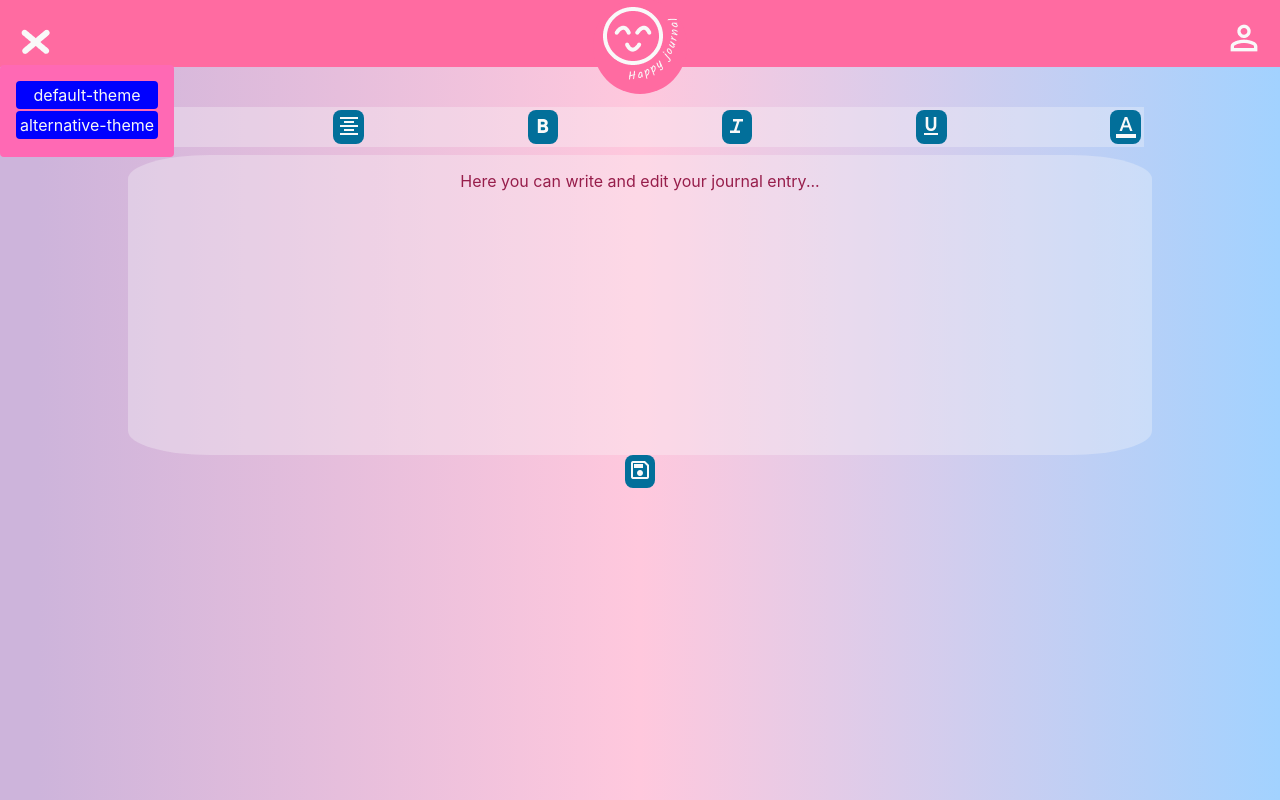
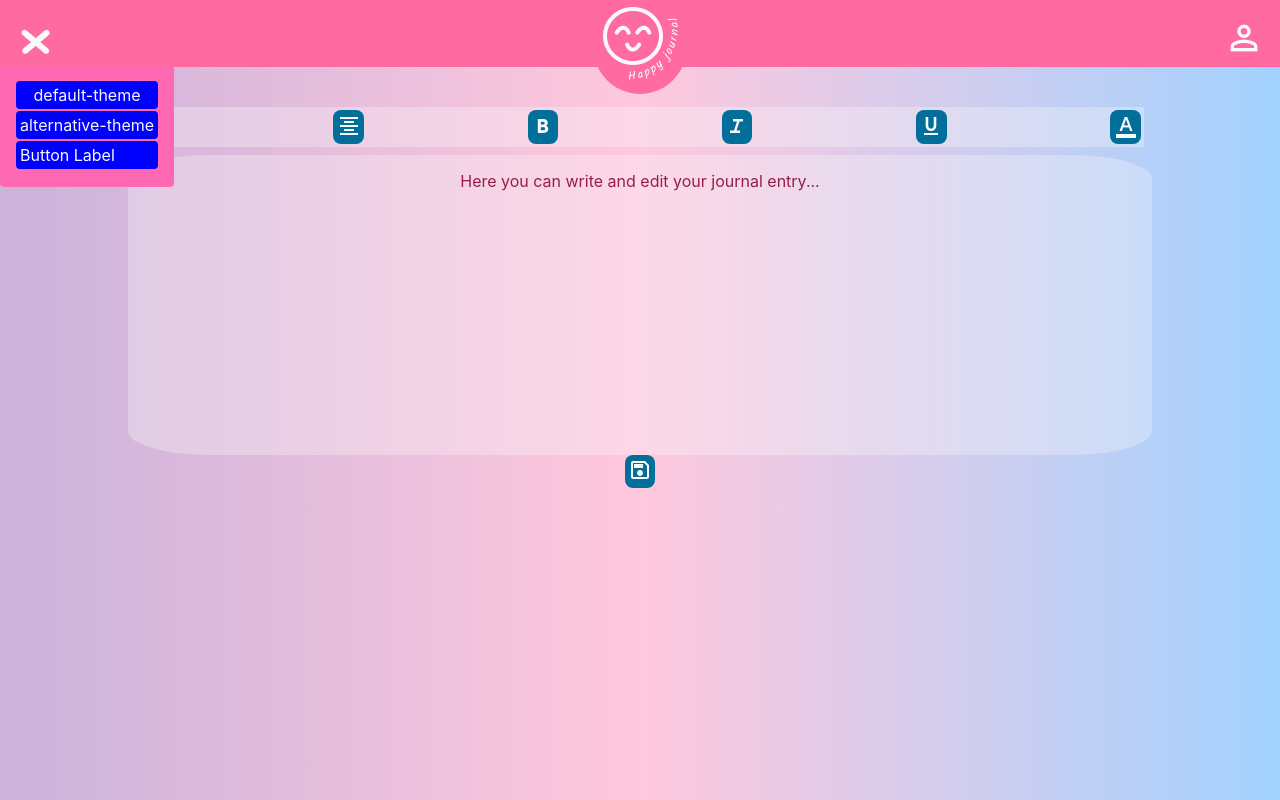
Before and after one commit to SophiaSaks/jasper-and-sophia, a React (Create React App) app: page / in a window 1280 px wide. Both pictures are taken after a click on the element 33 px from the left and 22 px from the top of the page. Built offline with nearby package versions, Linux system fonts and the light colour scheme.

Commit message:
[component] menu-navigation - Temporary integration of Dropdown into menu

```diff
--- a/src/components/Dropdown/Dropdown.tsx
+++ b/src/components/Dropdown/Dropdown.tsx
@@ -2,10 +2,10 @@ import styles from './Dropdown.module.scss'
 
 interface DropdownButtonProps {
     buttonLabel: string;
-    chlidItems: DropdownButtonProps[];
+    childItems: DropdownButtonProps[];
 }
 
 
 export const Dropdown = (props: DropdownButtonProps) => {
-    return <div className={styles['dropdown']}></div>
+    return <div className={styles['dropdown']}>{props.buttonLabel}</div>
 }
--- a/src/components/Menu/Menu.tsx
+++ b/src/components/Menu/Menu.tsx
@@ -1,3 +1,4 @@
+import { Dropdown } from '../Dropdown/Dropdown';
 import './Menu.scss';
 import { Theme } from '@/context/theme.config';
 
@@ -19,6 +20,19 @@ export const Menu = ({ items, onSelect }: MenuProps) => (
                     </li>
                 ))
                 : null}
+            <li
+                className={'menu__item'}
+                onClick={() => alert('You have clicked a temporary item!')}>
+                <Dropdown
+                    buttonLabel={'Button Label'}
+                    childItems={[
+                        {
+                            buttonLabel: "Button Label 2",
+                            childItems: []
+                        }
+                    ]}
+                />
+            </li>
         </>
     </ul>
 );
```
Lines whose indentation alone changed are shown as unchanged.
